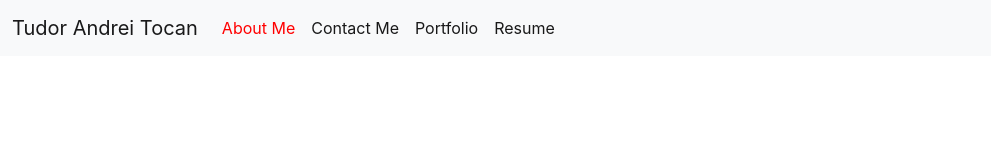
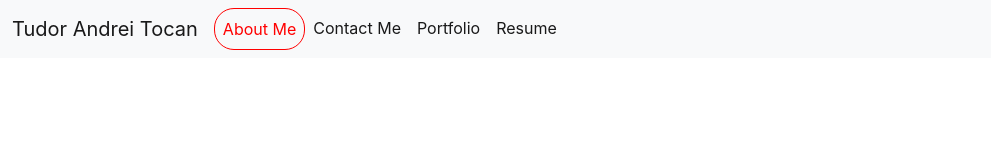
Before and after one commit to ttudorandrei/portfolio-graphql-client, a React (Create React App) app: page /about-me in a window 1280 px wide. Shown: the top 160 px of the page, without its empty margins (0-991 px from the left). Built offline with nearby package versions, Linux system fonts and the light colour scheme.

Commit message:
add code to highlight navbar button when redirected to specific section

```diff
--- a/src/components/NavigationBar/NavigationBar.js
+++ b/src/components/NavigationBar/NavigationBar.js
@@ -31,7 +31,11 @@ const NavigationBar = () => {
                 className="nav-link active"
                 aria-current="page"
                 to="/about-me"
-                activeStyle={{ color: "red" }}
+                activeStyle={{
+                  color: "red",
+                  border: "1px solid red",
+                  borderRadius: "20px",
+                }}
               >
                 About Me
               </NavLink>
@@ -40,7 +44,11 @@ const NavigationBar = () => {
               <NavLink
                 className="nav-link active"
                 to="/contact-me"
-                activeStyle={{ color: "red" }}
+                activeStyle={{
+                  color: "red",
+                  border: "1px solid red",
+                  borderRadius: "20px",
+                }}
               >
                 Contact Me
               </NavLink>
@@ -49,7 +57,11 @@ const NavigationBar = () => {
               <NavLink
                 className="nav-link active"
                 to="/portfolio"
-                activeStyle={{ color: "red" }}
+                activeStyle={{
+                  color: "red",
+                  border: "1px solid red",
+                  borderRadius: "20px",
+                }}
               >
                 Portfolio
               </NavLink>
@@ -58,7 +70,11 @@ const NavigationBar = () => {
               <NavLink
                 className="nav-link active"
                 to="/resume"
-                activeStyle={{ color: "red" }}
+                activeStyle={{
+                  color: "red",
+                  border: "1px solid red",
+                  borderRadius: "20px",
+                }}
               >
                 Resume
               </NavLink>
```
